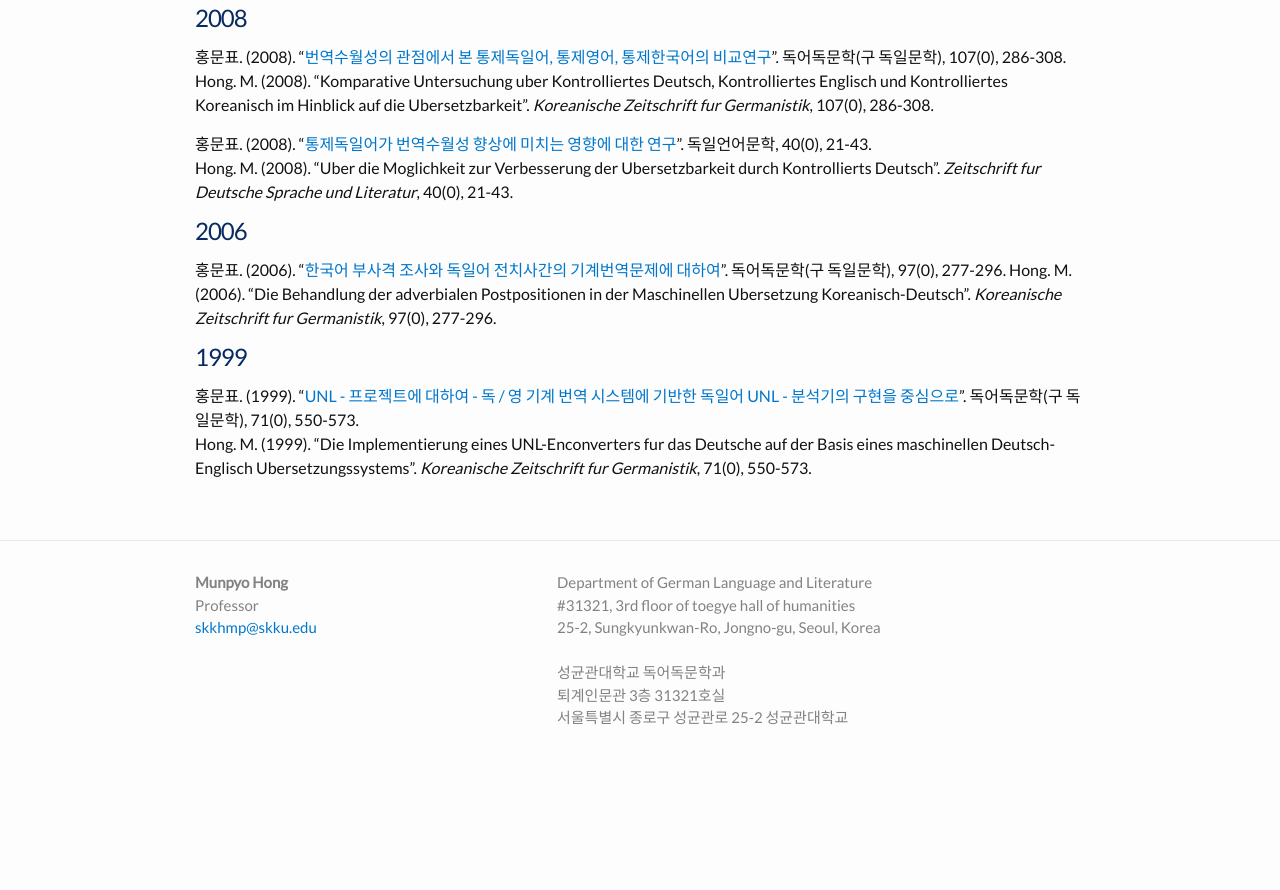
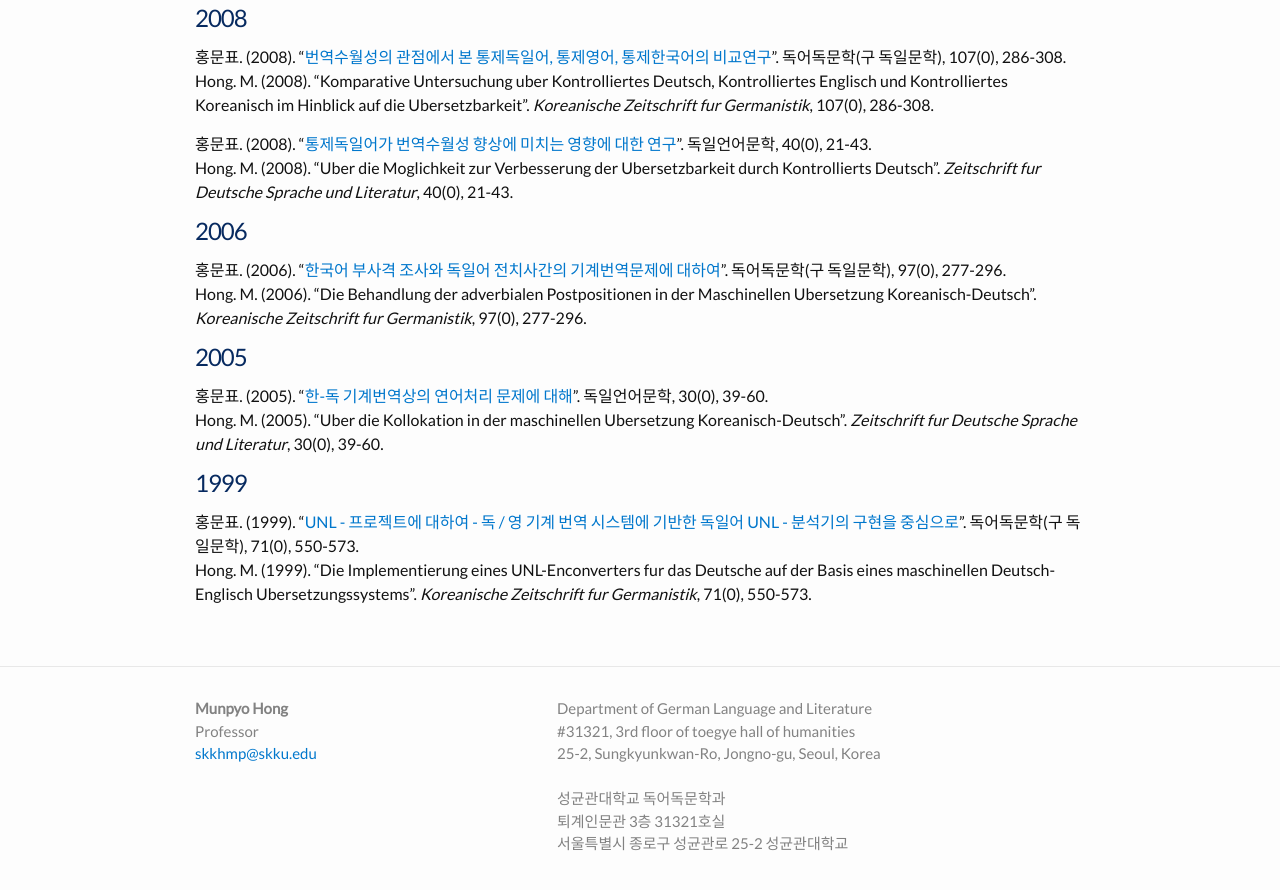
Before and after one commit to skkhmp/skkhmp.github.io, a Jekyll site: the page built from publications.md, in a window 1280 px wide and 900 px high, scrolled down 2006 px. Shown: the top 890 px of the window. Built offline with Jekyll 4.4.1, drawn with Linux system fonts in a browser that asks for light colours; some web fonts are replaced; before the commit the page ends 2795 px from its top, so only the background shows below that.

Commit message:
Update publications.md

```diff
--- a/publications.md
+++ b/publications.md
@@ -70,8 +70,12 @@ Hong. M. (2008). "Komparative Untersuchung uber Kontrolliertes Deutsch, Kontroll
 Hong. M. (2008). "Uber die Moglichkeit zur Verbesserung der Ubersetzbarkeit durch Kontrollierts Deutsch". *Zeitschrift fur Deutsche Sprache und Literatur*, 40(0), 21-43.
 
 # 2006
-홍문표. (2006). "[한국어 부사격 조사와 독일어 전치사간의 기계번역문제에 대하여](/papers/한국어 부사격 조사와 독일어 전치사간의 기계번역문제에 대하여.pdf)". 독어독문학(구 독일문학), 97(0), 277-296.
+홍문표. (2006). "[한국어 부사격 조사와 독일어 전치사간의 기계번역문제에 대하여](/papers/한국어 부사격 조사와 독일어 전치사간의 기계번역문제에 대하여.pdf)". 독어독문학(구 독일문학), 97(0), 277-296. <br/>
 Hong. M. (2006). "Die Behandlung der adverbialen Postpositionen in der Maschinellen Ubersetzung Koreanisch-Deutsch". *Koreanische Zeitschrift fur Germanistik*, 97(0), 277-296.
+
+# 2005
+홍문표. (2005). "[한-독 기계번역상의 연어처리 문제에 대해](/papers/한-독 기계번역상의 연어처리 문제에 대해.pdf)". 독일언어문학, 30(0), 39-60. <br/>
+Hong. M. (2005). "Uber die Kollokation in der maschinellen Ubersetzung Koreanisch-Deutsch". *Zeitschrift fur Deutsche Sprache und Literatur*, 30(0), 39-60.
 
 # 1999
 홍문표. (1999). "[UNL - 프로젝트에 대하여 - 독 / 영 기계 번역 시스템에 기반한 독일어 UNL - 분석기의 구현을 중심으로](/papers/UNL-프로젝트에 대하여_독영 기계 번역 시스템에 기반한 독일어 UNL-분석기의 구현을 중심으로.pdf)". 독어독문학(구 독일문학), 71(0), 550-573. <br/>
```
